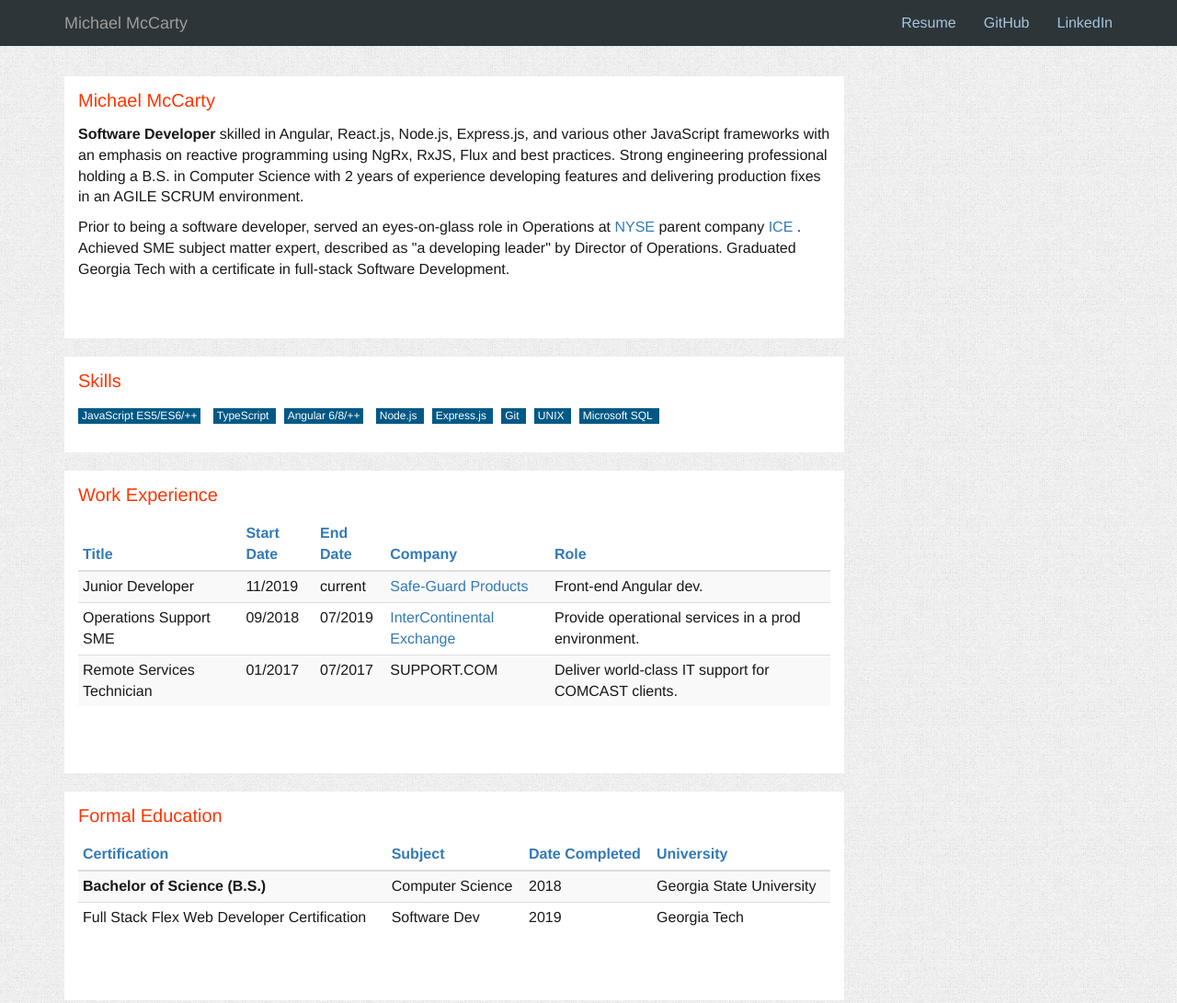
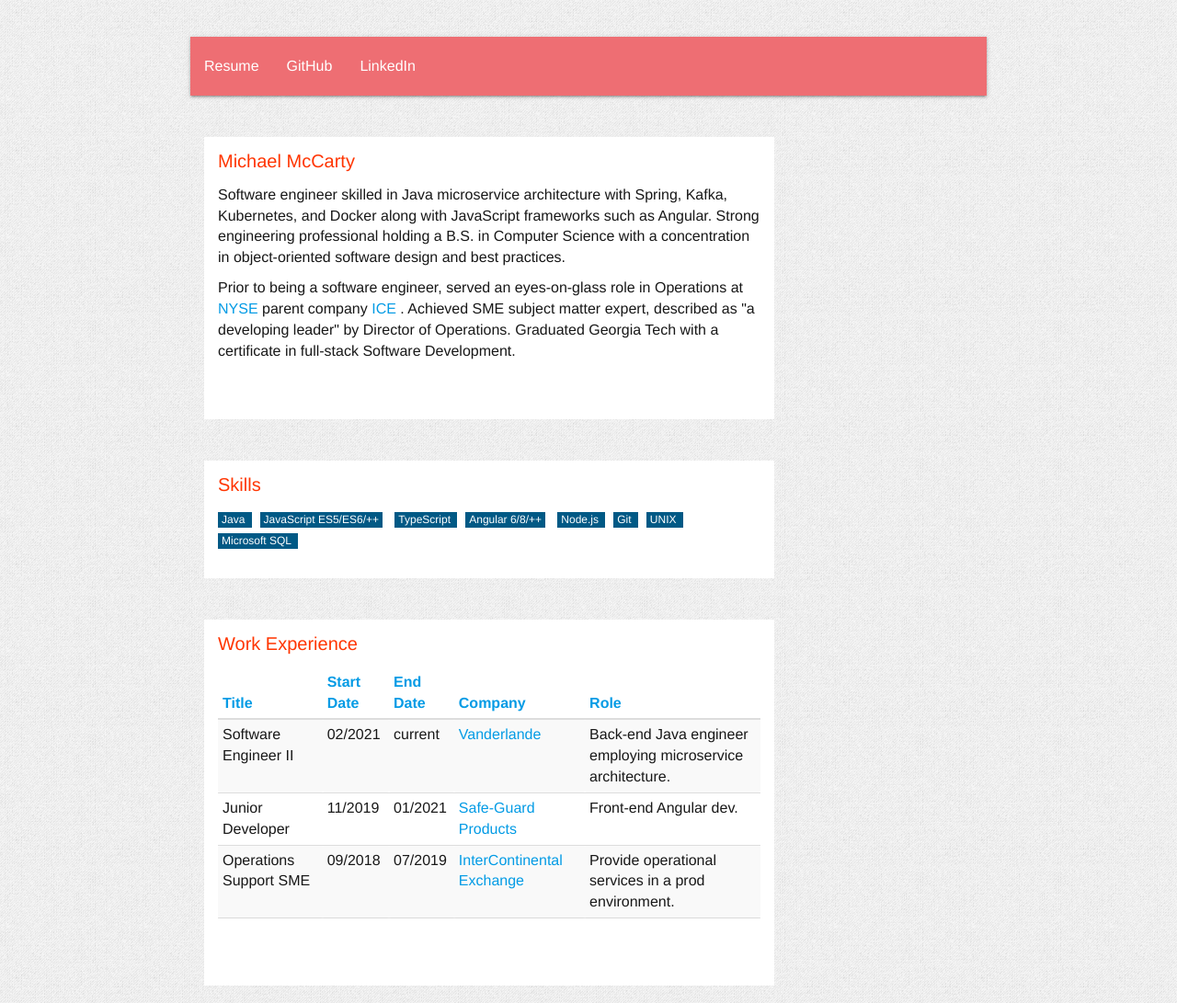
Before and after one commit to michaelmccarty/michaelmccarty.github.io, a plain HTML site: page index.html in a window 1280 px wide. Shown: the top 1091 px of the page at 92% size. Drawn offline with nearby package versions, Linux system fonts and the light colour scheme; no server answers.

Commit message:
Updated.

```diff
--- a/index.html
+++ b/index.html
@@ -17,28 +17,25 @@
 	<link rel="stylesheet" href="https://maxcdn.bootstrapcdn.com/bootstrap/3.3.6/css/bootstrap.min.css"
 		integrity="sha384-1q8mTJOASx8j1Au+a5WDVnPi2lkFfwwEAa8hDDdjZlpLegxhjVME1fgjWPGmkzs7" crossorigin="anonymous">
 
+	<link rel="stylesheet" href="https://cdnjs.cloudflare.com/ajax/libs/materialize/1.0.0/css/materialize.min.css">
+
 	<!-- Core StyleSheet -->
 	<link rel="stylesheet" type="text/css" href="./css/main_style.css">
 	<link rel="stylesheet" type="text/css" href="./css/bootstrap-override.css">
 </head>
 
 <body>
-	<nav class="navbar navbar-inverse navbar-fixed-top">
-		<div class="container">
-			<div class="navbar-header">
-				<a class="navbar-brand" href="#">
-					Michael McCarty
-				</a>
+	<div class="container">
+		<nav>
+			<div class="nav-wrapper">
+			<ul id="nav-mobile" class="left">
+				<li><a href="https://michaelmccarty.github.io/MICHAELMCCARTY.pdf">Resume</a></li>
+				<li><a href="https://github.com/michaelmccarty">GitHub</a></li>
+				<li><a href="https://www.linkedin.com/in/mccartyatl/">LinkedIn</a></li>
+			</ul>
 			</div>
-			<div id="navbar" class="titleMenu">
-				<ul class="nav navbar-nav navbar-right">
-					<li><a target='_blank' href="https://michaelmccarty.github.io/MICHAELMCCARTY.pdf">Resume</a></li>
-					<li><a target='_blank' href="https://github.com/michaelmccarty">GitHub</a></li>
-					<li><a target='_blank' href="https://www.linkedin.com/in/mccartyatl/">LinkedIn</a></li>
-				</ul>
-			</div>
-		</div>
-	</nav><br />
+		</nav>
+	</div>
 
 	<div class="container">
 		<div class="row">
@@ -50,14 +47,12 @@
 					<div class="content-rounded-panel">
 						<div id="introBlurb">
 							<p>
-								<strong>Software Developer</strong> skilled in Angular, React.js, Node.js, Express.js, and various other JavaScript frameworks
-								with an emphasis on reactive programming using NgRx, RxJS, Flux and best practices.
-								Strong engineering professional holding a B.S. in Computer Science with 2 years of experience developing features and delivering production fixes
-								in an AGILE SCRUM environment.
+								<strong>Software engineer</strong> skilled in Java microservice architecture with Spring, Kafka, Kubernetes, and Docker along with JavaScript frameworks such as Angular.
+								Strong engineering professional holding a B.S. in Computer Science with a concentration in object-oriented software design and best practices.
 							</p>
 
 							<p>
-								Prior to being a software developer, served an eyes-on-glass role in Operations at <a href="https://www.nyse.com/index">NYSE</a>
+								Prior to being a software engineer, served an eyes-on-glass role in Operations at <a href="https://www.nyse.com/index">NYSE</a>
 								parent company <a href="https://www.theice.com/index">ICE</a> .
 								Achieved SME subject matter expert, described as "a developing leader" by Director of Operations.
 								Graduated Georgia Tech with a certificate in full-stack Software Development.
@@ -75,11 +70,11 @@
 
 						<div id="skills">
 
+							<span class="label label-info label-padded"> Java </span> &nbsp;
 							<span class="label label-info label-padded"> JavaScript ES5/ES6/++</span> &nbsp;
 							<span class="label label-info label-padded"> TypeScript </span> &nbsp;
 							<span class="label label-info label-padded"> Angular 6/8/++</span> &nbsp;
 							<span class="label label-info label-padded"> Node.js </span> &nbsp;
-							<span class="label label-info label-padded"> Express.js </span> &nbsp;
 							<span class="label label-info label-padded"> Git </span> &nbsp;
 							<span class="label label-info label-padded"> UNIX </span> &nbsp;
 							<span class="label label-info label-padded"> Microsoft SQL </span> &nbsp;
@@ -106,9 +101,16 @@
 								</thead>
 								<tbody>
 									<tr>
+										<td>Software Engineer II</td>
+										<td>02/2021</td>
+										<td>current</td>
+										<td><a href="https://www.vanderlande.com/">Vanderlande</a></td>
+										<td class="hidden-sm hidden-xs">Back-end Java engineer employing microservice architecture.</td>
+									</tr>
+									<tr>
 										<td>Junior Developer</td>
 										<td>11/2019</td>
-										<td>current</td>
+										<td>01/2021</td>
 										<td><a href="https://www.safe-guardproducts.com/">Safe-Guard Products</a></td>
 										<td class="hidden-sm hidden-xs">Front-end Angular dev.</td>
 									</tr>
@@ -118,13 +120,6 @@
 										<td>07/2019</td>
 										<td><a href="https://www.theice.com">InterContinental Exchange</a></td>
 										<td class="hidden-sm hidden-xs">Provide operational services in a prod environment.</td>
-									</tr>
-									<tr>
-										<td>Remote Services Technician</td>
-										<td>01/2017</td>
-										<td>07/2017</td>
-										<td>SUPPORT.COM</td>
-										<td class="hidden-sm hidden-xs">Deliver world-class IT support for COMCAST clients.</td>
 									</tr>
 								</tbody>
 							</table>
@@ -235,6 +230,7 @@
 
 	</div>
 	<script src="https://ajax.googleapis.com/ajax/libs/jquery/1.11.3/jquery.min.js"></script>
+	<script src="https://cdnjs.cloudflare.com/ajax/libs/materialize/1.0.0/js/materialize.min.js"></script>
 	<script type="text/javascript" src="githubrepo.js"></script>
 
 </body>
```
